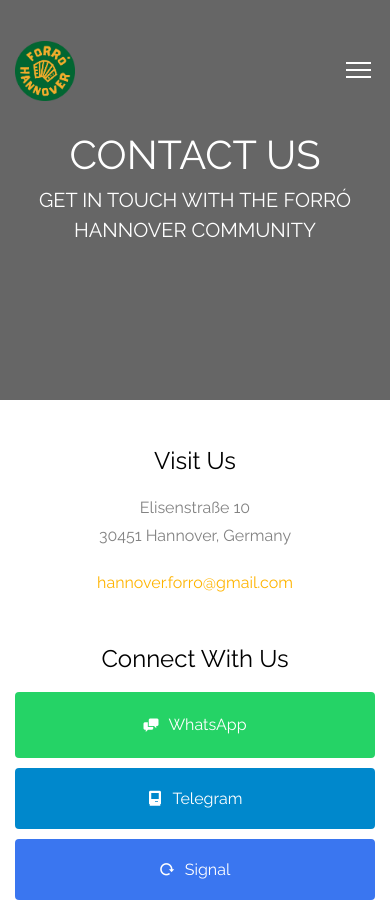
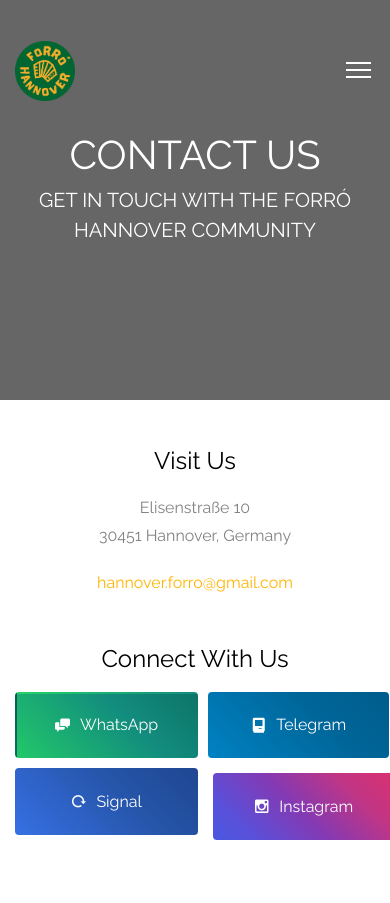
Before and after one commit to LelouchOTR/forro-hannover, a plain HTML site: page contact.html in a window 390 px wide. Shown: the top 903 px of the page. Drawn offline with Linux system fonts and the light colour scheme; files whose address does not match are found by name.

Commit message:
style: Add gradients to social buttons, fix hover effect, adjust spacing and mobile grid layout

```diff
--- a/css/style.css
+++ b/css/style.css
@@ -1331,22 +1331,26 @@ form label {
 
 /* Telegram brand color button */
 .btn-telegram {
-    background: #0088cc !important;
+    background: linear-gradient(45deg, #0088cc, #006699, #005480) !important;
+    background-size: 150% 150% !important;
     border: none !important;
     color: white !important;
+    transition: all 0.3s ease !important;
 }
 .btn-telegram:hover {
-    background: #006699 !important;
+    background-position: 100% 100% !important;
 }
 
 /* Signal brand color button */
 .btn-signal {
-    background: #3A76F0 !important;
+    background: linear-gradient(45deg, #3A76F0, #2554a8, #1a3a7a) !important;
+    background-size: 150% 150% !important;
     border: none !important;
     color: white !important;
+    transition: all 0.3s ease !important;
 }
 .btn-signal:hover {
-    background: #2554a8 !important;
+    background-position: 100% 100% !important;
 }
 
 /* WhatsApp brand color button */
@@ -1378,9 +1382,9 @@ form label {
 
 @media (max-width: 768px) {
     .social-buttons-grid {
-        grid-template-columns: 1fr;
+        grid-template-columns: repeat(2, 1fr);
         gap: 1rem;
-        max-width: 500px;
+        max-width: 600px;
     }
 
     .social-button-wrapper {
@@ -1390,6 +1394,7 @@ form label {
 
 .social-button-wrapper .btn:hover {
     box-shadow: 0 2px 8px rgba(0,0,0,0.15);
+    transform: scale(1.02);
 }
 
 .social-icon {
@@ -1410,11 +1415,13 @@ form label {
 
 /* WhatsApp button */
 .btn-whatsapp {
-    background: #25D366 !important;
+    background: linear-gradient(45deg, #25D366, #128C7E, #075E54) !important;
+    background-size: 150% 150% !important;
+    transition: all 0.3s ease !important;
     color: white !important;
 }
 .btn-whatsapp:hover {
-    background: #128C7E !important;
+    background-position: 100% 100% !important;
     transform: none !important;
 }
 
@@ -1465,10 +1472,11 @@ form label {
 .btn-instagram {
     background: linear-gradient(45deg, #405DE6, #5851DB, #833AB4, #C13584, #E1306C, #FD1D1D) !important;
     border: none !important;
-    transition: transform 0.3s ease !important;
+    transition: all 0.3s ease !important;
+    background-size: 150% 150% !important;
 }
 .btn-instagram:hover {
-    transform: none !important;
+    background-position: 100% 100% !important;
     opacity: 0.9 !important;
 }
 
```
